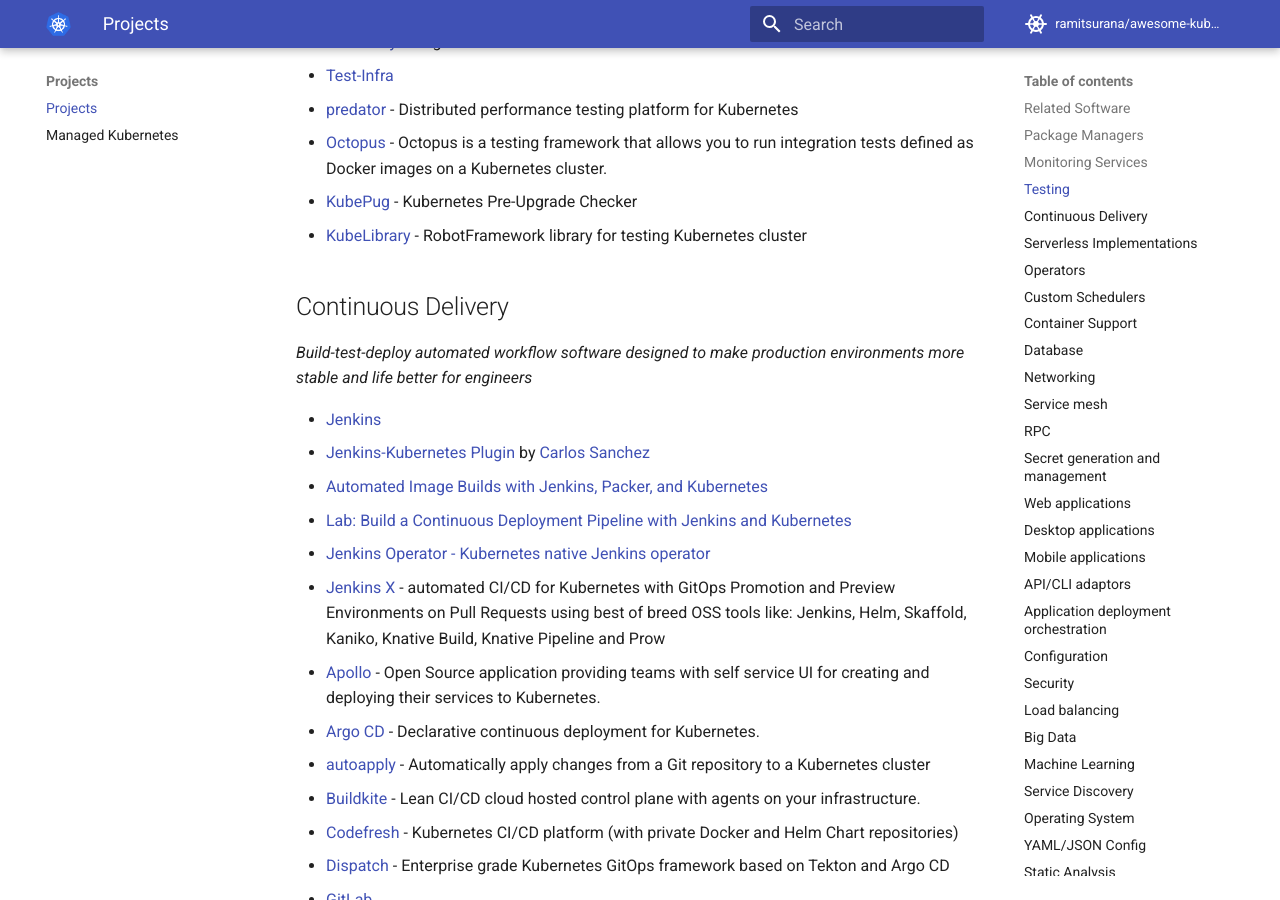
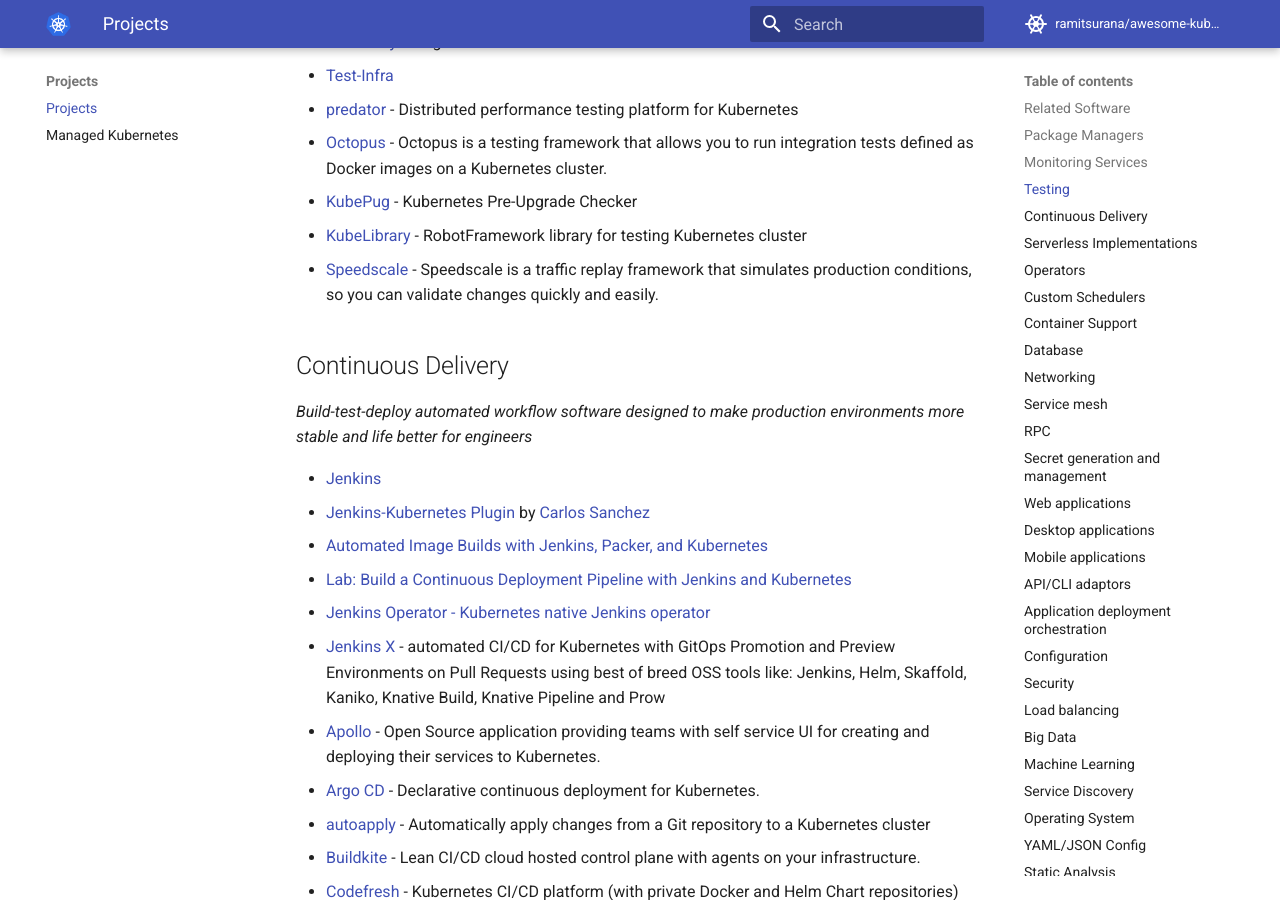
Before and after one commit to ramitsurana/awesome-kubernetes, an MkDocs documentation site: the page built from docs/projects/projects.md, in a window 1280 px wide and 900 px high, scrolled down 4251 px. Built offline with MkDocs 1.6.1 and Material for MkDocs 9.7.7, drawn with Linux system fonts in a browser that asks for light colours; comment, search, counter and statistics services are not loaded.

Commit message:
Adding speedscale to testing list (#782)

```diff
--- a/docs/projects/projects.md
+++ b/docs/projects/projects.md
@@ -114,6 +114,7 @@ Projects
 * [Octopus](https://github.com/kyma-incubator/octopus) - Octopus is a testing framework that allows you to run integration tests defined as Docker images on a Kubernetes cluster.
 * [KubePug](https://github.com/rikatz/kubepug) - Kubernetes Pre-Upgrade Checker
 * [KubeLibrary](https://github.com/devopsspiral/KubeLibrary) - RobotFramework library for testing Kubernetes cluster
+* [Speedscale](https://speedscale.com/kubernetes/) - Speedscale is a traffic replay framework that simulates production conditions, so you can validate changes quickly and easily.
 
 ## Continuous Delivery
 
```
